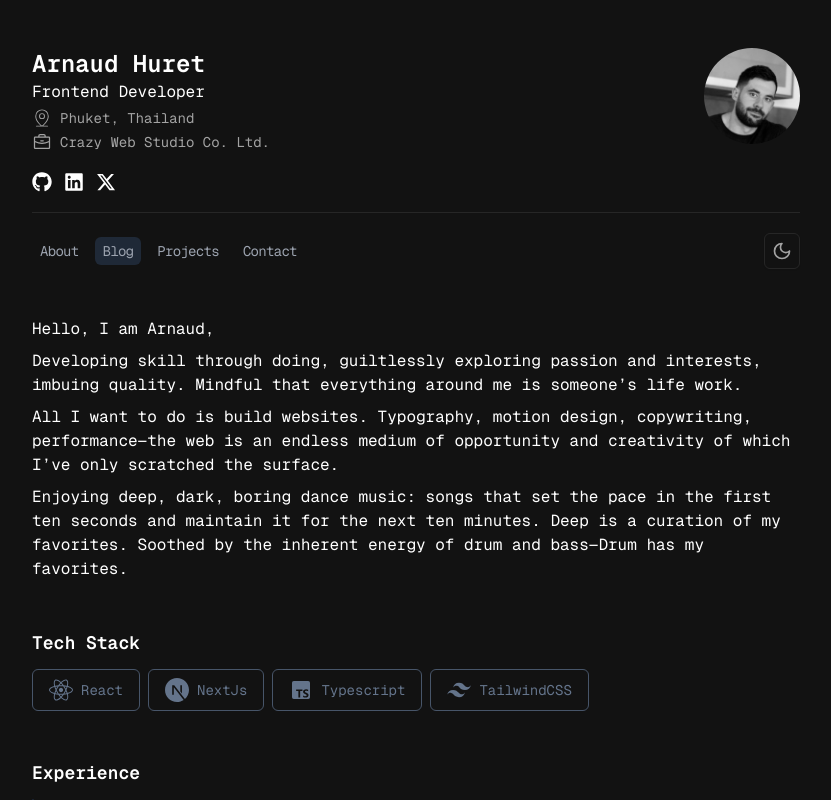
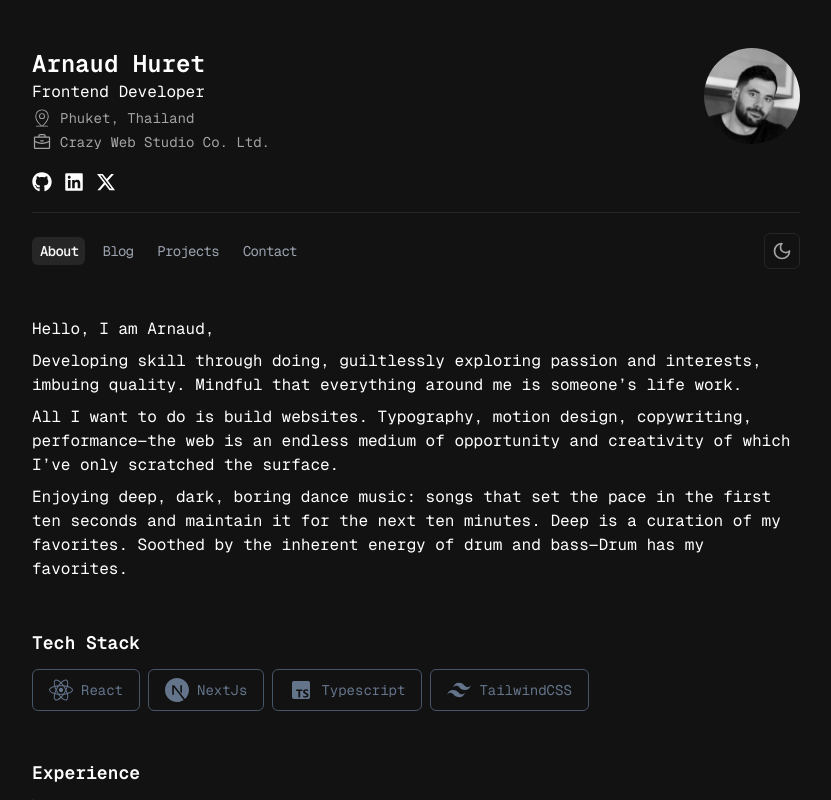
Before and after one commit to arnaudhrt/portfolio, a Next.js app: page / in a window 1280 px wide. Shown: the top 800 px of the page, without its empty margins (224-1055 px from the left). Built offline with nearby package versions, Linux system fonts and the light colour scheme.

Commit message:
fix nav links background animations

```diff
--- a/components/global/NavBar.tsx
+++ b/components/global/NavBar.tsx
@@ -1,21 +1,60 @@
-import React from "react";
+"use client";
 import { ModeToggle } from "./ModeToggle";
+import { useState, useRef, useEffect } from "react";
+import { Dispatch, SetStateAction } from "react";
 
 export default function NavBar() {
+  const [buttonClicked, setButtonClicked] = useState(0);
   const navLinks = ["About", "Blog", "Projects", "Contact"];
+  const backgroundRef = useRef<HTMLDivElement>(null);
+
+  useEffect(() => {
+    const updateBackgroundPosition = () => {
+      const activeButton = document.querySelector(`.nav-button-${buttonClicked}`);
+      if (activeButton && backgroundRef.current) {
+        const { offsetLeft, offsetWidth } = activeButton as HTMLElement;
+        backgroundRef.current.style.transform = `translateX(${offsetLeft}px)`;
+        backgroundRef.current.style.width = `${offsetWidth}px`;
+      }
+    };
+    updateBackgroundPosition();
+    window.addEventListener("resize", updateBackgroundPosition);
+    return () => window.removeEventListener("resize", updateBackgroundPosition);
+  }, [buttonClicked]);
+
   return (
-    <div className="flex justify-between items-center">
-      <div className="flex gap-2 items-center">
-        {navLinks.map((link, index) => (
-          <a key={index} href={`#${link}`}>
-            <button className="text-gray-500 dark:text-gray-400 hover:text-gray-900 dark:hover:text-gray-100 text-sm transition-colors px-2 py-1 rounded-md relative">
-              <span className=" relative z-10 tracking-tighter">{link}</span>
-              {index == 1 && <span className="absolute inset-0 z-0 bg-gray-800 rounded-md"></span>}
-            </button>
-          </a>
-        ))}
+    <div className="flex justify-between items-center relative">
+      <div className="flex gap-2 items-center relative">
+        <div ref={backgroundRef} className="absolute inset-y-0 bg-accent rounded-md transition-all duration-300" style={{ zIndex: 0 }}></div>
+        {navLinks.map((link, index) => {
+          const activeLink = buttonClicked === index ? true : false;
+          return (
+            <a key={index} href={`#${link}`}>
+              <NavItem key={index} index={index} link={link} activeLink={activeLink} setButtonClicked={setButtonClicked} />
+            </a>
+          );
+        })}
       </div>
       <ModeToggle />
     </div>
   );
 }
+
+interface NavItemProps {
+  index: number;
+  link: string;
+  activeLink: boolean;
+  setButtonClicked: Dispatch<SetStateAction<number>>;
+}
+
+function NavItem({ index, link, activeLink, setButtonClicked }: NavItemProps) {
+  return (
+    <button
+      className={`nav-button-${index} text-gray-500 dark:text-gray-400 hover:text-gray-900 dark:hover:text-gray-100 text-sm transition-colors px-2 py-1 rounded-md relative`}
+      onClick={() => setButtonClicked(index)}
+      style={{ zIndex: 1 }}
+    >
+      <span className={`relative z-10 tracking-tighter ${activeLink && "text-foreground font-semibold"}`}>{link}</span>
+    </button>
+  );
+}
```
